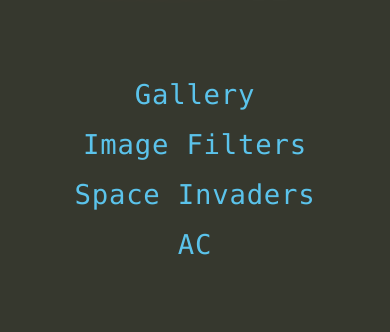
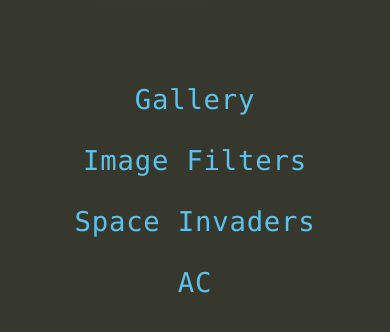
Before and after one commit to VaneSkubic/Portfolio, a plain HTML site: page index.html in a window 390 px wide. Shown: the part 298-630 px from the top of the page. Drawn offline with Linux system fonts and the light colour scheme.

Commit message:
unhover transition + line height increase

```diff
--- a/styles.css
+++ b/styles.css
@@ -27,13 +27,14 @@
     font-weight: 400;
     font-size: 3vw;
     letter-spacing: .2vw;
+    line-height: 8vh;
     color: #5BC3EB;
     text-decoration: none;
+    transition: .15s;
     animation: fadein .8s ease-out;
 }
 
 a:hover {
-    transition: .15s;
     text-shadow: 0 0 1em #5BC3EB;
 }
 
@@ -48,6 +49,7 @@
     }
     a {
         font-size: 4vw;
+        line-height: 7vh;
     }
 }
 
@@ -57,6 +59,7 @@
     }
     a {
         font-size: 5vw;
+        line-height: 6vh;
     }
 }
 
@@ -66,5 +69,6 @@
     }
     a {
         font-size: 7vw;
+        line-height: 5vh;
     }
 }
```
